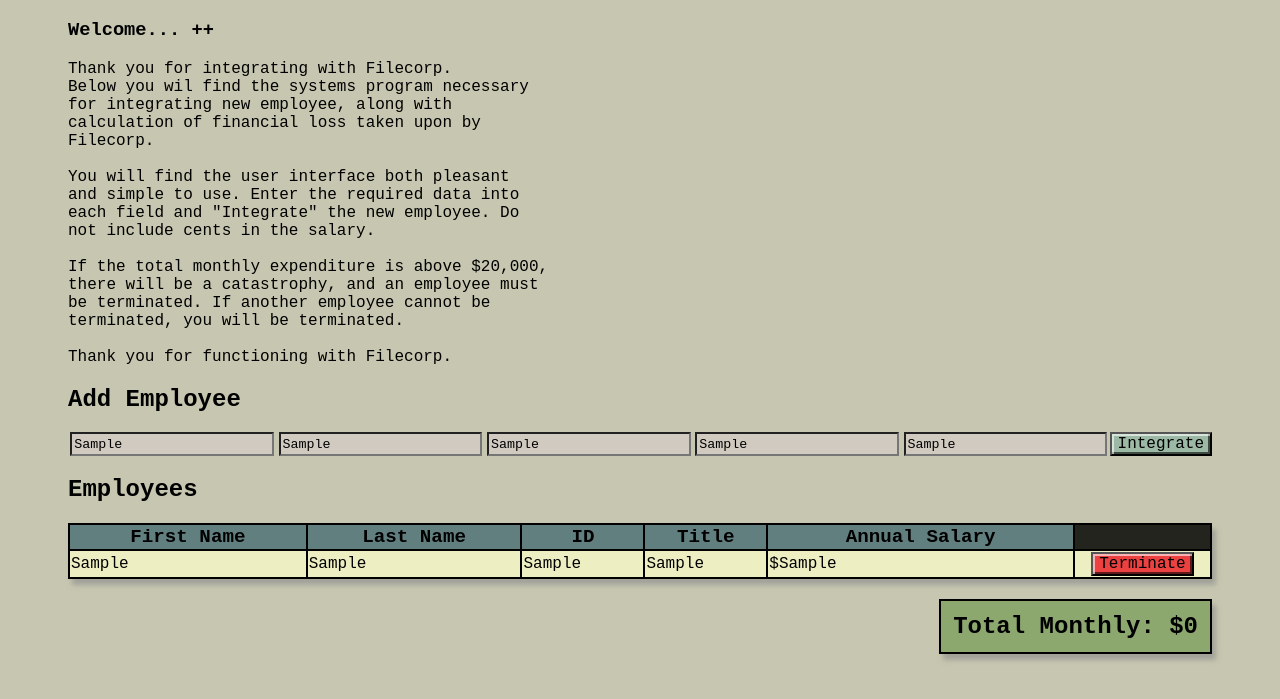
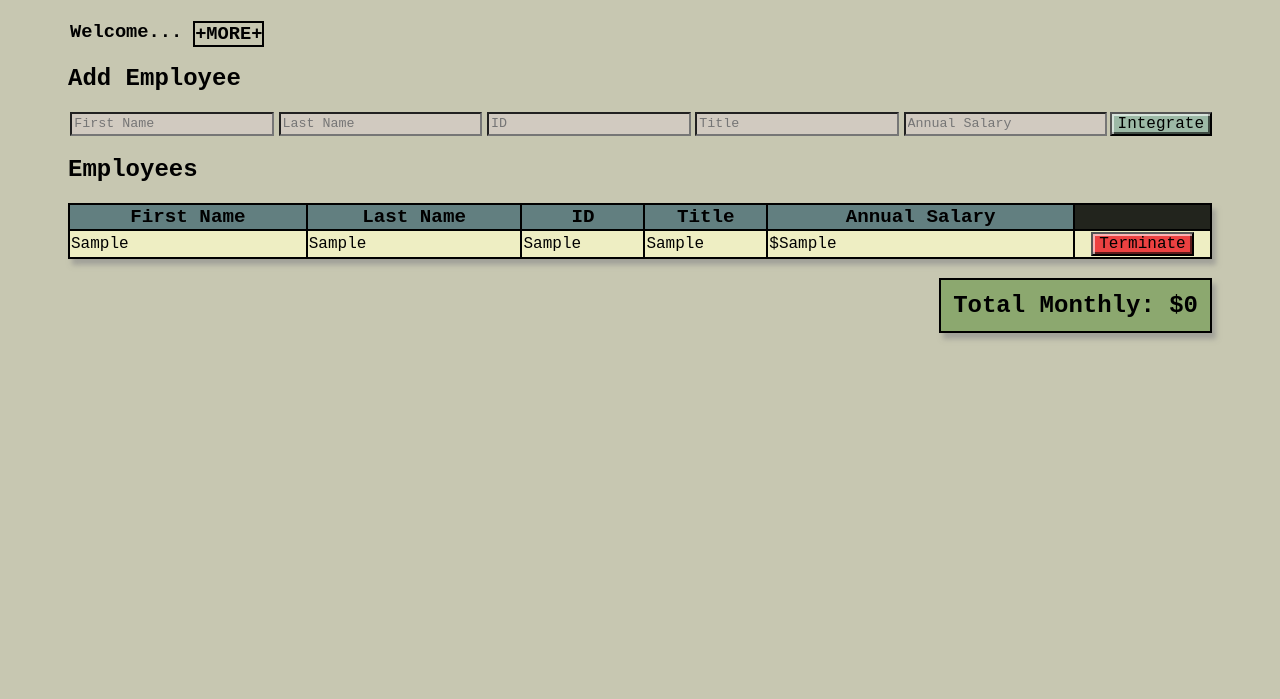
Before and after one commit to jmicko/jquery-salary-calculator, a plain HTML site: page index.html in a window 1280 px wide. Both pictures are taken after typing "Sample", "Sample", "Sample", "Sample", "Sample" into the empty fields and a click on the button "Integrate". Shown: the part 61-760 px from the top of the page. Drawn offline with Linux system fonts and the light colour scheme; a web font is replaced by a local one.

Commit message:
toggle welcome letter, clear values Welcome letter will now expand and contract when more is clicked. All values are cleared from inputs when employee is entered

```diff
--- a/client.js
+++ b/client.js
@@ -9,6 +9,13 @@ function readyNow() {
     $('.submit-button').on('click', submitEmployee);
     printTotal()
     $('.employee-list').on('click', '.delete-cell', deleteEmployee);
+    $('main').on('click', '#expand', hideIntro);
+}
+
+function hideIntro(){
+    $('#intro').toggleClass('hide');
+    $('#welcome-dot').toggleClass('hide');
+    $('#welcome').toggleClass('hide');
 }
 
 function printTotal() {
@@ -49,7 +56,12 @@ function submitEmployee(event) {
         let salaryNum = Number(employee.salary.replace(/\D/g, ''));
         totalAnnual += salaryNum;
         updateTotal();
-        console.log(salaryNum, employee.salary);
+        // remove all
+        $('#in-first-name').val(''),
+        $('#in-last-name').val(''),
+        $('#in-id').val(''),
+        $('#in-title').val(''),
+        $('#in-annual-salary').val('')
     }
 }
 
@@ -85,9 +97,10 @@ function flagDecimals(){
         $('.decimal').show(500);
 }
 
+//
 function flagError(){
         $('.submit').fadeIn(100);
-        $('.submit').show(500);
+        // $('.submit').show(500);
 }
 
 function deleteEmployee() {
@@ -104,11 +117,14 @@ function deleteEmployee() {
 }
 
 function updateTotal() {
-    console.log(totalAnnual);
+    // change the content of monthly total to be the total anual
+    // salary divided by 12 months
     $('.monthly-total').text(`Total Monthly: $${Math.round(totalAnnual / 12)}`);
+    // if monthly costs are higher than 20k, change background to red
     if (totalAnnual / 12 > 20000) {
         $('.monthly-total').addClass('red');
     } else {
+        // if 20k or lower, green background can remain
         $('.monthly-total').removeClass('red');
     }
 }
--- a/index.html
+++ b/index.html
@@ -17,8 +17,11 @@
             <h1>FILECORP PAYCHECK SIMULATOR</h1>
         </header>
         <main><div>
-            <h3>Welcome<span id="expand">... ++</span></h3>
-            <p>Thank you for integrating with Filecorp. <br>
+            <h3 id='welcome-dot'>Welcome...  <span id="expand">+MORE+ </span></h3>
+            <h3 id='welcome' class='hide'>Welcome <span id="expand"> -LESS- </span></h3>
+            <div id="intro" class='hide'>
+                <p>
+                    Thank you for integrating with Filecorp. <br>
                     Below you wil find the systems program necessary <br>
                     for integrating new employee, along with <br>
                     calculation of financial loss taken upon by <br>
@@ -31,7 +34,10 @@
                     there will be a catastrophy, and an employee must <br>
                     be terminated. If another employee cannot be <br>
                     terminated, you will be terminated. <br><br>
-                Thank you for functioning with Filecorp.</p>
+                    Thank you for functioning with Filecorp.
+                </p>
+
+            </div>
             <h2>Add Employee</h2>
         </div>
             <form>
--- a/style.css
+++ b/style.css
@@ -177,3 +177,17 @@ input:-webkit-autofill, input:-webkit-autofill:hover, input:-webkit-autofill:foc
 .shadow{
     box-shadow: rgba(138, 138, 138, 0.616) 4px 6px 5px;
 }
+
+.hide {
+    display: none;
+}
+
+#expand{
+    border: black solid 2px;
+    float: right;
+}
+
+h3 {
+    width: 17%;
+    padding: 2px;
+}
```
Lines whose indentation alone changed are shown as unchanged.
